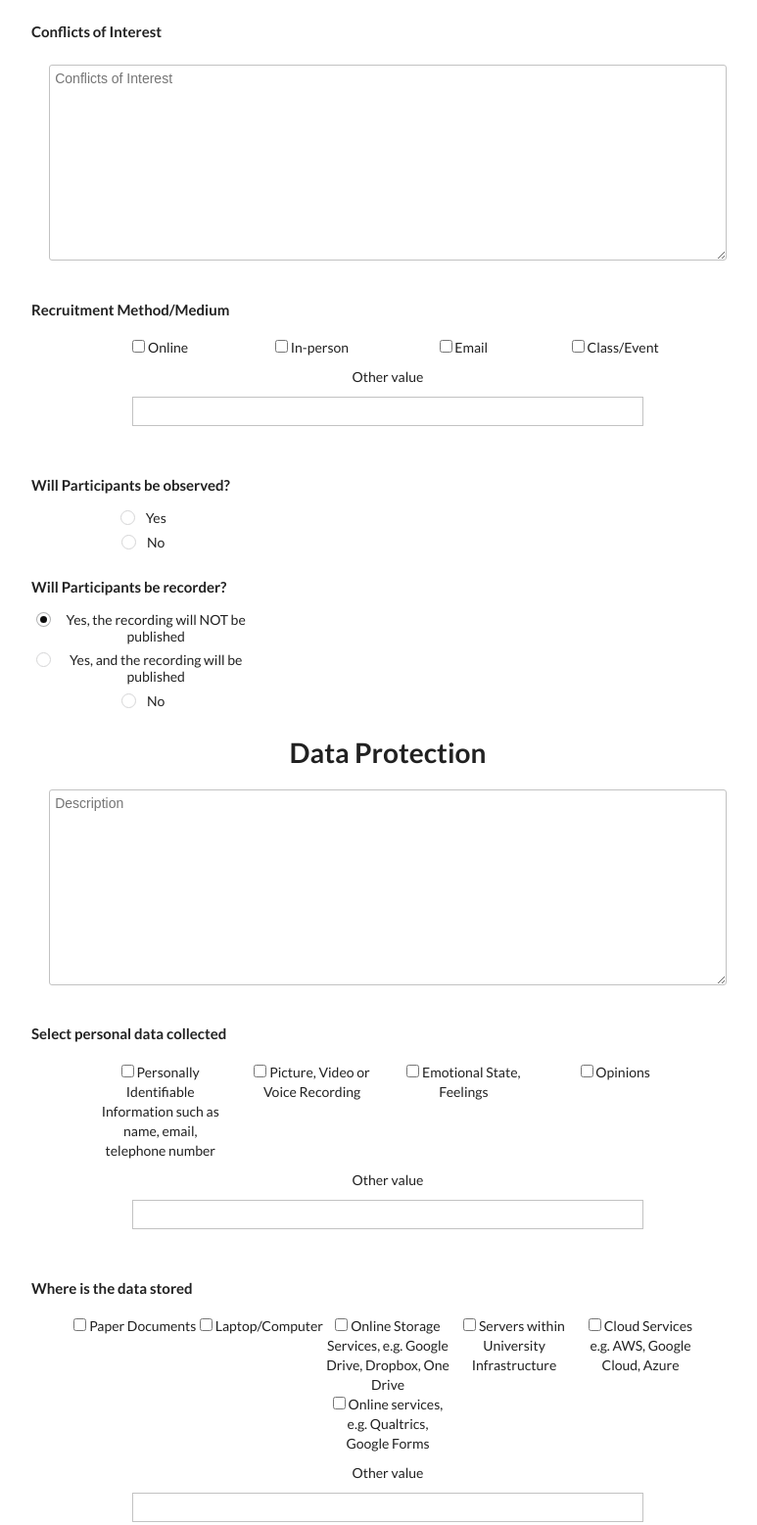
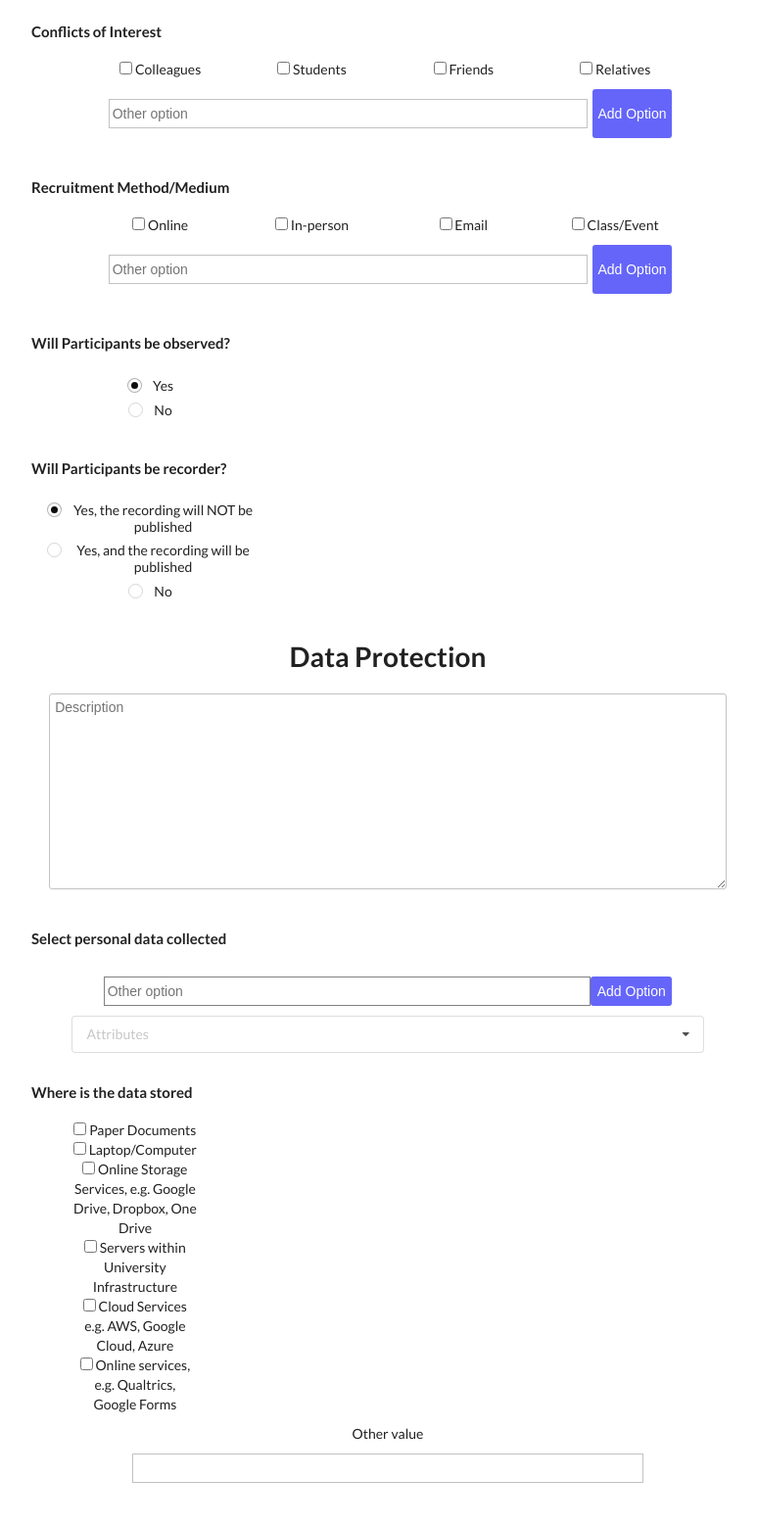
Before and after one commit to coolharsh55/Ethics-Dashboard, a plain HTML site: page index.html in a window 1280 px wide. Shown: the part 1750-3307 px from the top of the page at 98% size, without its empty margins (244-1017 px from the left). Drawn offline with nearby package versions, Linux system fonts and the light colour scheme.

Commit message:
work on multiple dropdown

```diff
--- a/css/style.scss
+++ b/css/style.scss
@@ -79,9 +79,14 @@ body{
             width:90%;
             margin: 0 auto;
             padding:5px;
-            display: flex;
-            flex-flow: wrap;
-            justify-content: space-evenly;
+
+
+            .checkBoxArea-div{
+                width:100%;
+                display: flex;
+                flex-flow: wrap;
+                justify-content: space-evenly;
+            }
             div{
                 width:20%;
 
@@ -100,6 +105,32 @@ body{
                     padding:3px;
                 }
             }
+            .field{
+                width:90%;
+                margin: 10px auto;
+
+                div{
+                    width:100%;
+                    display: flex;
+
+                    button{
+                        width:15%;
+                        padding:3px;
+                        text-align: center;
+                        background-color: rgb(101, 101, 250);
+                        color: white;
+                        cursor: pointer;
+                        border-radius: 3px;
+                    }
+                }
+            }
+        }
+
+        .multiple-dropdown{
+            width:90%;
+            margin: 0 auto;
+            padding:5px;
+
             .field{
                 width:90%;
                 margin: 10px auto;
--- a/index.html
+++ b/index.html
@@ -118,6 +118,7 @@
                 </div>
                 <h4>Inclusion Critera</h4>
                 <div class="checkBoxArea">
+                    <div class="checkBoxArea-div">
                         <div>
                             <input type="checkbox" id="age" name="age">
                             <label for="age">Age</label>
@@ -151,6 +152,7 @@
                             <label for="prior-knowledge">Prior Knowledge</label>
                             <input type="text" class="other-option" placeholder="Further Description" style="display:none">
                         </div>
+                    </div>
                     <div class='field'>
                         <div>
                             <input type='text' placeholder="Other option">
@@ -161,6 +163,7 @@
 
                 <h4>Exclusion Critera</h4>
                 <div class="checkBoxArea">
+                    <div class="checkBoxArea-div">
                         <div>
                             <input type="checkbox" id="age" name="age">
                             <label for="age">Age</label>
@@ -194,6 +197,7 @@
                             <label for="prior-knowledge">Prior Knowledge</label>
                             <input type="text" class="other-option" placeholder="Further Description" style="display:none">
                         </div>
+                    </div>
                     <div class='field'>
                         <div>
                             <input type='text' placeholder="Other option">
@@ -202,10 +206,35 @@
                     </div>
                 </div>
                 <h4>Conflicts of Interest</h4>
-                <textarea placeholder="Conflicts of Interest"></textarea>
-
+                <div class="checkBoxArea">
+                    <div class="checkBoxArea-div">
+                        <div>
+                            <input type="checkbox" id="colleagues" name="colleagues">
+                            <label for="colleagues">Colleagues</label>
+                        </div>
+                        <div>
+                            <input type="checkbox" id="students" name="students">
+                            <label for="students">Students</label>
+                        </div>
+                        <div>
+                            <input type="checkbox" id="friends" name="friends">
+                            <label for="friends">Friends</label>
+                        </div>
+                        <div>
+                            <input type="checkbox" id="relatives" name="relatives">
+                            <label for="relatives">Relatives</label>
+                        </div>
+                    </div>
+                    <div class='field'>
+                        <div>
+                            <input type='text' placeholder="Other option">
+                            <button class="add-checkbox-option" type="button">Add Option</button>
+                        </div>
+                    </div>
+                </div>
                 <h4>Recruitment Method/Medium</h4>
                 <div class="checkBoxArea">
+                    <div class="checkBoxArea-div">
                         <div>
                             <input type="checkbox" id="online" name="online">
                             <label for="online">Online</label>
@@ -222,28 +251,35 @@
                             <input type="checkbox" id="class/event" name="class/event">
                             <label for="class/event">Class/Event</label>
                         </div>
+                    </div>
                     <div class='field'>
-                        <label>Other value</label>
-                        <input type='text'>
+                        <div>
+                            <input type='text' placeholder="Other option">
+                            <button class="add-checkbox-option" type="button">Add Option</button>
+                        </div>
+                    </div>
                 </div>
             </div>
                 <h4>Will Participants be observed?</h4>
                 <div class='inline fields'>
+                    <fieldset>
                         <div class='field'>
                             <div class='ui radio checkbox'>
-                        <input type='radio' name='choice' checked='' tabindex='0' class='hidden'>
+                            <input type='radio' name='choice1' checked='' tabindex='0' class='hidden'>
                             <label>Yes</label>
                             </div>
                         </div>
                         <div class='field'>
                             <div class='ui radio checkbox'>
-                        <input type='radio' name='choice' tabindex='0' class='hidden'>
+                            <input type='radio' name='choice1' tabindex='0' class='hidden'>
                             <label>No</label>
                             </div>
                         </div>
+                    </fieldset>
                 </div>
                 <h4>Will Participants be recorder?</h4>
                 <div class='inline fields'>
+                    <fieldset>
                         <div class='field'>
                             <div class='ui radio checkbox'>
                             <input type='radio' name='choice' checked='' tabindex='0' class='hidden'>
@@ -262,32 +298,27 @@
                             <label>No</label>
                             </div>
                         </div>
+                    </fieldset>
                 </div>
 
                 <h1>Data Protection</h1>
                 <textarea placeholder="Description"></textarea>
                 <h4>Select personal data collected</h4>
-                <div class="checkBoxArea">
+                <div class="multiple-dropdown">
+                    <div class='field'>
                         <div>
-                        <input type="checkbox" id="p" name="p">
-                        <label for="p">Personally Identifiable Information such as name, email, telephone number</label>
+                            <input type='text' placeholder="Other option">
+                            <button class="add-select-option" type="button">Add Option</button>
                         </div>
-                    <div>
-                        <input type="checkbox" id="pvv" name="pvv">
-                        <label for="pvv">Picture, Video or Voice Recording</label>
                     </div>
-                    <div>
-                        <input type="checkbox" id="esf" name="esf">
-                        <label for="esf">Emotional State, Feelings</label>
-                    </div>
-                    <div>
-                        <input type="checkbox" id="o" name="o">
-                        <label for="o">Opinions</label>
-                    </div>
-                    <div class='field'>
-                        <label>Other value</label>
-                        <input type='text'>
-                    </div>
+                    <select name="Attributes" multiple="" class="ui fluid dropdown">
+                        <option value="">Attributes</option>
+                        <option value="age">Age</option>
+                        <option value="height">Height</option>
+                        <option value="eye-colour">Eye Colour</option>
+                        <option value="hair-colour">Hair Colour</option>
+                        <option value="date-of-birth">Date of birth</option>
+                    </select>
                 </div>
                 <h4>Where is the data stored</h4>
                 <div class="checkBoxArea">
--- a/js/script.js
+++ b/js/script.js
@@ -54,7 +54,16 @@ $( document ).ready(function() {
         var label_tag = $("<label />",{'for':value,text:value});
         var input_text = $("<input>", {type:"text",'class':"other-option",'placeholder':"Further Description",'style':"display:none"});
         div_tag.append(input_checkbox,label_tag,input_text);
-        $(this).parent().parent().parent().append(div_tag);
+        $(this).parent().parent().parent().find(".checkBoxArea-div").append(div_tag);
+      }
+    });
+
+
+    $(".add-select-option").on("click", function(){
+      if($(this).parent().find("input").val()!=""){
+        var value = $(this).parent().find("input").val();
+        var option_tag = $("<option />", {"text":value, "value":value});
+        $(this).parent().parent().parent().find("select").append(option_tag);
       }
     });
 
```
Also changed, not shown: css/style.css, 1 other file. Lines whose indentation alone changed are shown as unchanged.
